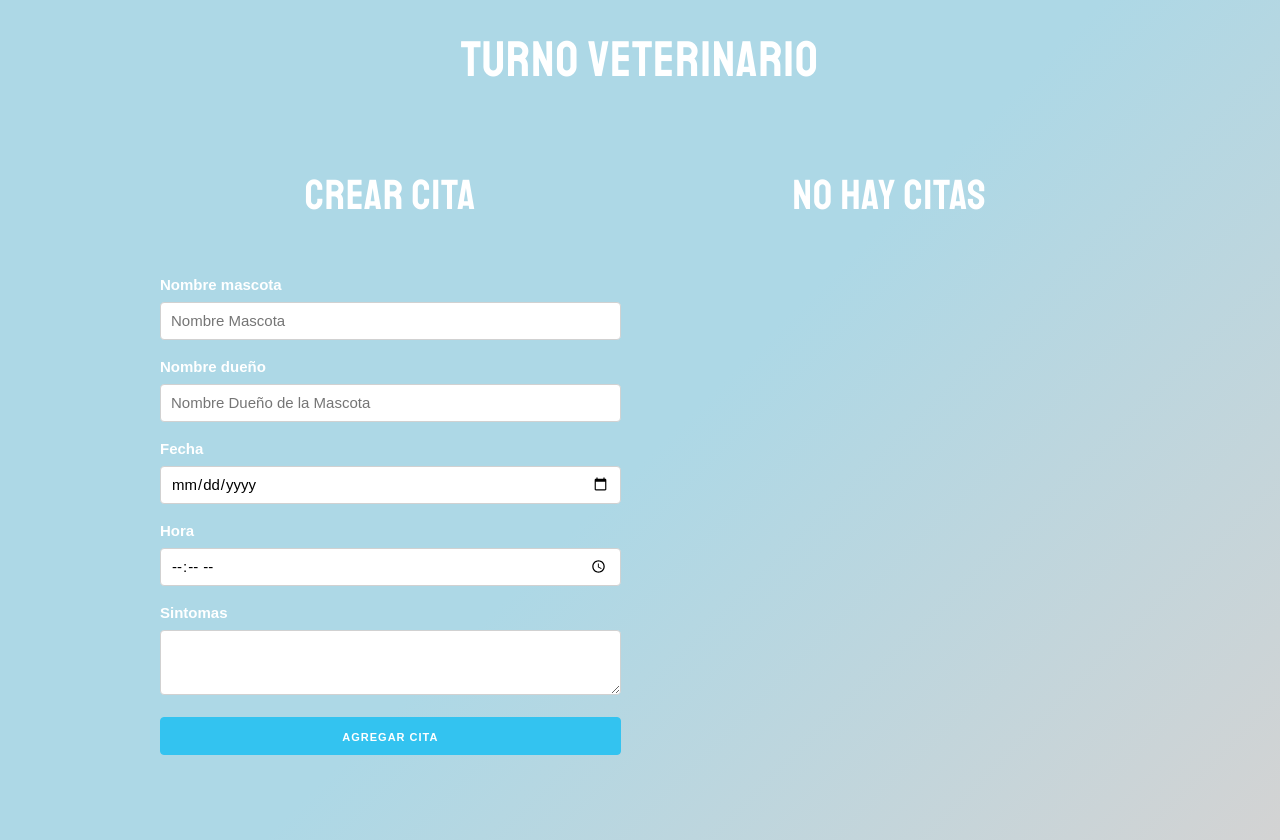
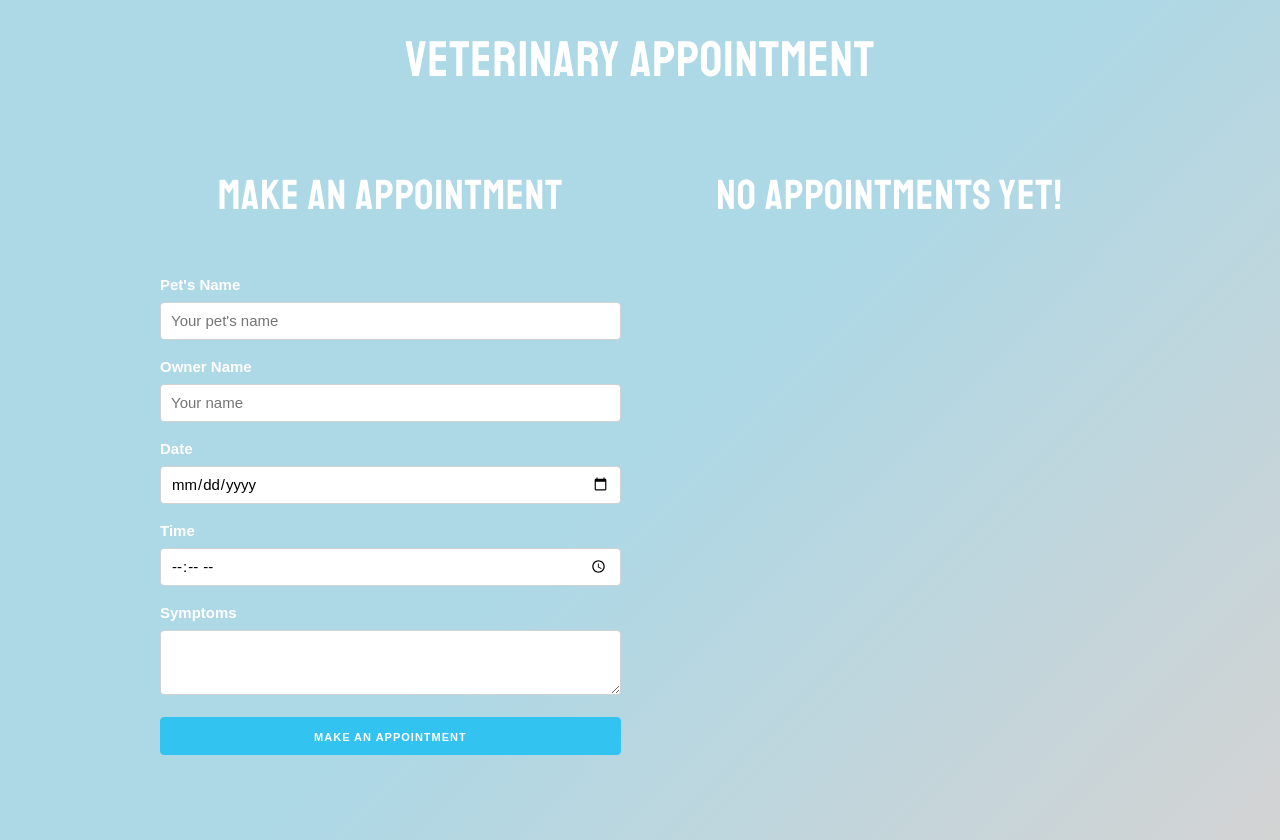
Before and after one commit to lautarosoliani/Appointments-app-Javascript-React-localStorage, a React (Create React App) app in the folder myreactapp/: page / in a window 1280 px wide. Built offline with nearby package versions, Linux system fonts and the light colour scheme.

Commit message:
Refactored English

```diff
--- a/myreactapp/src/App.js
+++ b/myreactapp/src/App.js
@@ -40,13 +40,13 @@ function App() {
 
 
   //Mensaje condicional
-  const titulo = citas.length === 0 ? 'No hay citas' : 'Administra tus citas';
+  const titulo = citas.length === 0 ? 'No appointments yet!' : 'Manage your appointments';
 
 
 
   return (
     <Fragment>
-      <h1>Turno Veterinario</h1>
+      <h1>Veterinary appointment</h1>
 
       <div className="container">
         <div className="row">
--- a/myreactapp/src/components/Cita.js
+++ b/myreactapp/src/components/Cita.js
@@ -5,16 +5,16 @@ import PropTypes from 'prop-types';
 
 const Cita = ({ cita, eliminarCita }) => (
     <div className="cita">
-        <p>Mascota: <span>{cita.mascota}</span></p>
-        <p>Dueño: <span>{cita.propietario}</span></p>
-        <p>Fecha: <span>{cita.fecha}</span></p>
-        <p>Hora: <span>{cita.hora}</span></p>
-        <p>Sintomas: <span>{cita.sintomas}</span></p>
+        <p>Pet: <span>{cita.mascota}</span></p>
+        <p>Owner: <span>{cita.propietario}</span></p>
+        <p>Appointment date: <span>{cita.fecha}</span></p>
+        <p>Time: <span>{cita.hora}</span></p>
+        <p>Sympton: <span>{cita.sintomas}</span></p>
 
         <button
             className="button eliminar u-full-width"
             onClick={() => eliminarCita(cita.id)}
-        >Eliminar &times;</button>
+        >Cancel appointment &times;</button>
 
     </div>
 );
--- a/myreactapp/src/components/Formulario.js
+++ b/myreactapp/src/components/Formulario.js
@@ -65,34 +65,34 @@ const Formulario = ({ crearCita }) => {
 
     return (
         <Fragment>
-            <h2>Crear cita</h2>
+            <h2>Make an appointment</h2>
 
-            {error ? <p className="alerta-error">Todos los campos son obligatorios</p> : null}
+            {error ? <p className="alerta-error">All fields are required</p> : null}
 
             <form
                 onSubmit={submitCita}
             >
-                <label>Nombre mascota</label>
+                <label>Pet's Name</label>
                 <input
                     type="text"
                     name="mascota"
                     className="u-full-width"
-                    placeholder="Nombre Mascota"
+                    placeholder="Your pet's name"
                     onChange={actualizarState}
                     value={mascota}
                 />
 
-                <label>Nombre dueño</label>
+                <label>Owner Name</label>
                 <input
                     type="text"
                     name="propietario"
                     className="u-full-width"
-                    placeholder="Nombre Dueño de la Mascota"
+                    placeholder="Your name"
                     onChange={actualizarState}
                     value={propietario}
                 />
 
-                <label>Fecha</label>
+                <label>Date</label>
                 <input
                     type="date"
                     name="fecha"
@@ -101,7 +101,7 @@ const Formulario = ({ crearCita }) => {
                     value={fecha}
                 />
 
-                <label>Hora</label>
+                <label>Time</label>
                 <input
                     type="time"
                     name="hora"
@@ -110,7 +110,7 @@ const Formulario = ({ crearCita }) => {
                     value={hora}
                 />
 
-                <label>Sintomas</label>
+                <label>Symptoms</label>
                 <textarea
                     className="u-full-width"
                     name="sintomas"
@@ -121,7 +121,7 @@ const Formulario = ({ crearCita }) => {
                 <button
                     type="submit"
                     className="u-full-width button-primary"
-                >Agregar cita</button>
+                >Make an appointment</button>
 
             </form>
         </Fragment>
```
